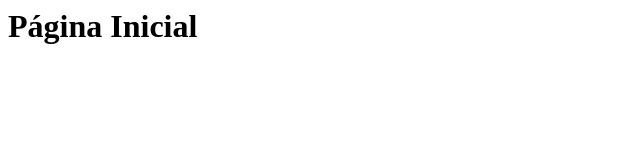
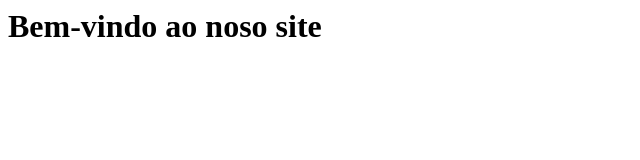
Before and after one commit to pedromonteir1111/eng-software-upe-contato, a plain HTML site: page index.html in a window 1280 px wide. Shown: the whole page, without its empty margins (0-640 px from the left). Drawn offline with Linux system fonts and the light colour scheme.

```diff
--- a/index.html
+++ b/index.html
@@ -1 +1 @@
-<h1>Página Inicial</h1>
+<h1>Bem-vindo ao noso site</h1>
```
